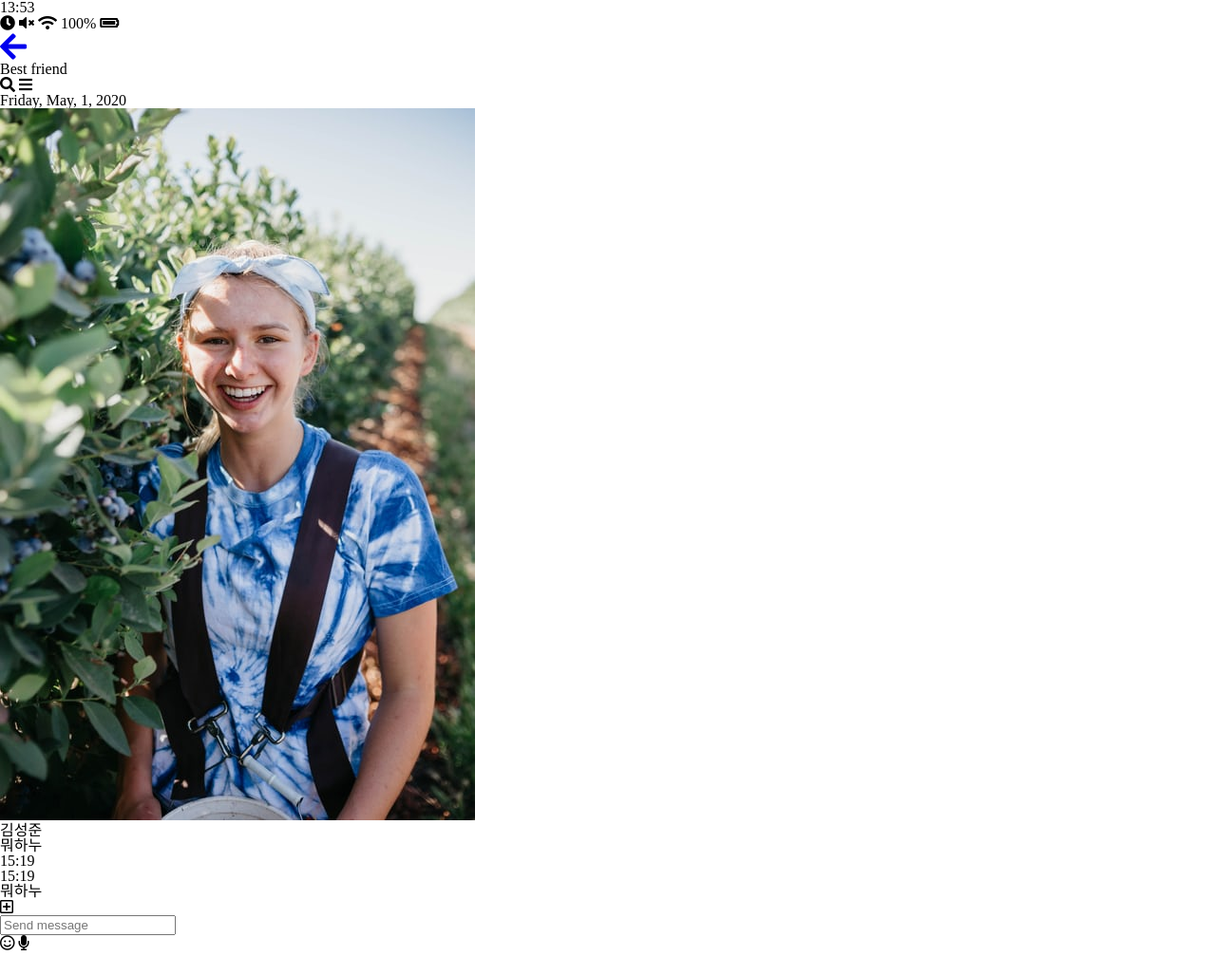
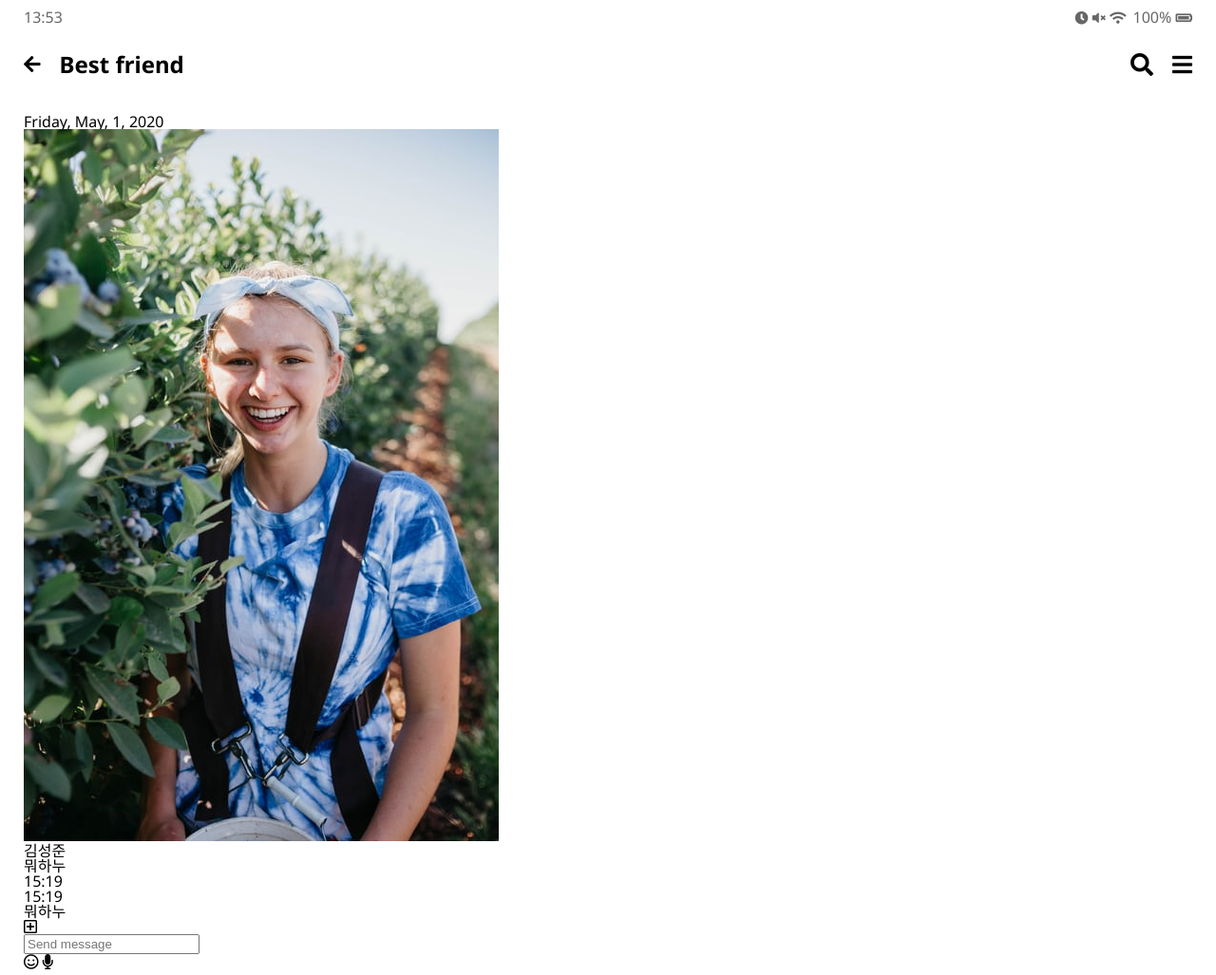
Before and after one commit to HyungMinKang/KakaoTalk-CloneCoding, a plain HTML site: page chat.html in a window 1280 px wide. Shown: the whole page at 95% size. Before the commit the page ends 1002 px from the top, so only its background shows below. Drawn offline with Linux system fonts and the light colour scheme.

Commit message:
header css + status-bar css

```diff
--- a/chat.html
+++ b/chat.html
@@ -37,7 +37,7 @@
       <div class="header__header-column">
         <!-- 뒤로가기 버튼 -->
         <a href="index.html" class="header__back-btn">
-          <i class="fas fa-arrow-left fa-2x"></i>
+          <i class="fas fa-arrow-left "></i>
         </a>
         <!-- 타이틀 -->
         <h1 class="header__title">Best friend</h1>
--- /dev/null
+++ b/css/header.css
@@ -0,0 +1,27 @@
+.header {
+  display: flex;
+  justify-content: space-between;
+  align-items: center;
+  margin-bottom: 40px;
+}
+
+.header .header__title {
+  font-size: 24px;
+  font-weight: 600;
+}
+
+.header .header__icon {
+  margin-left: 20px;
+  font-size: 24px;
+  cursor: pointer;
+}
+
+.header .header__header-column {
+  display: flex;
+  align-items: center;
+}
+
+.header .header__back-btn {
+  margin-right: 20px;
+  font-size: 20px;
+}
--- /dev/null
+++ b/css/status-bar.css
@@ -0,0 +1,16 @@
+/* 상단 네비게이션 바  flex를 이용해 정렬 */
+.status-bar {
+  display: flex;
+  justify-content: space-between;
+  margin-bottom: 30px;
+  /* 회색을 위한 투명도 */
+  opacity: 0.6;
+}
+
+.status-bar i {
+  font-size: 14px;
+}
+
+.status-bar .status-battery-level {
+  margin-left: 3px;
+}
--- a/css/style.css
+++ b/css/style.css
@@ -1 +1,20 @@
+/* 구글 폰트 import */
+@import url("https://fonts.googleapis.com/css2?family=Noto+Sans:wght@400;700&display=swap");
+@import url("https://fonts.googleapis.com/css2?family=Nanum+Myeongjo:wght@400;600&display=swap");
 @import "reset.css";
+@import "status-bar.css";
+@import "header.css";
+
+/* Default 스타일 */
+body {
+  background-color: white;
+  padding: 10px 25px;
+  color: #020202;
+  font-family: "Noto Sans", "Nanum Myeongjo", -apple-system, BlinkMacSystemFont,
+    "Segoe UI", Roboto, Oxygen, Ubuntu, Cantarell, "Open Sans", "Helvetica Neue",
+    sans-serif;
+}
+
+a {
+  color: inherit;
+}
```
